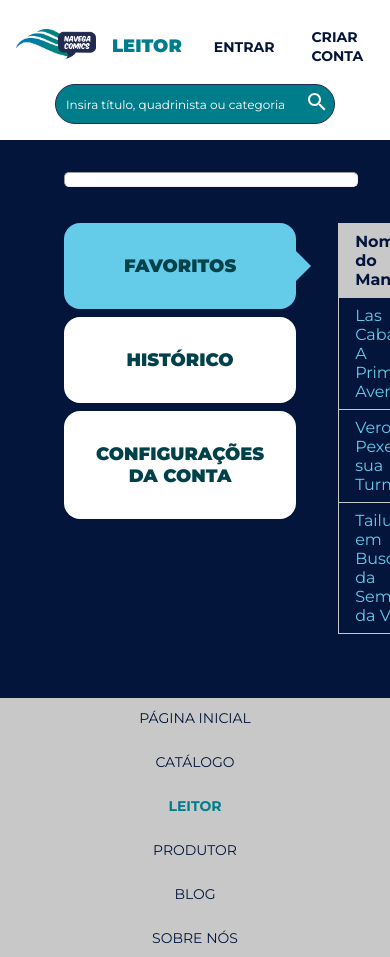
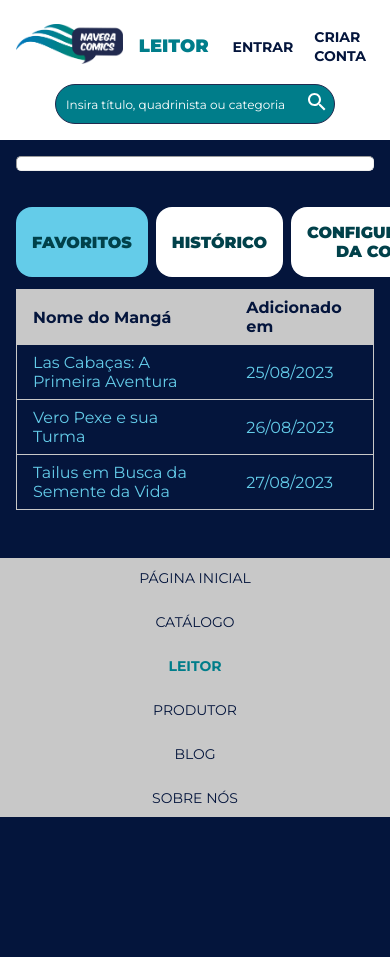
Before and after one commit to YannFigueiredo/narede, a React (Create React App) app in the folder frontend/: page /leitor in a window 390 px wide. After the commit the page ends 844 px from the top, so only its background shows below. Built offline with nearby package versions, Linux system fonts and the light colour scheme.

Commit message:
style: adicionada responsividade a página de leitor

```diff
--- a/frontend/src/components/Header/index.js
+++ b/frontend/src/components/Header/index.js
@@ -150,7 +150,7 @@ export default function Header() {
         }
         {
           isLogged === false &&
-          <Menu  variant={actualPage.pathname === "/" ? "home" : "others"}>
+          <Menu id="logged-out-container" variant={actualPage.pathname === "/" ? "home" : "others"}>
             <li><a href="#" onClick={login}>Entrar</a></li>
             <li><a href="#">Criar conta</a></li>
           </Menu>
--- a/frontend/src/components/Header/styles.js
+++ b/frontend/src/components/Header/styles.js
@@ -163,4 +163,10 @@ export const SessionManager = styled.div`
       gap: ${({theme}) => theme.spacing.between_elements.small};
     }
   }
+
+  #logged-container, #logged-out-container {
+    li {
+      padding: ${({theme}) => theme.spacing.padding.big_small};
+    }
+  }
 `;
--- a/frontend/src/pages/Reader/styles.js
+++ b/frontend/src/pages/Reader/styles.js
@@ -15,12 +15,24 @@ export const Main = styled.div`
     border-radius: ${({theme}) => theme.spacing.radius.very_small};
     background: #FFF;
   }
+
+  @media screen and (max-width: 992px) {
+    padding: ${({theme}) => theme.spacing.padding.large};
+  }
+
+  @media screen and (max-width: 768px) {
+    padding: ${({theme}) => theme.spacing.padding.small};
+  }
 `;
 
 export const ContentWrapper = styled.div`
-    display: flex;
-    align-items: flex-start;
-    gap: ${({theme}) => theme.spacing.between_elements.between_cards};
+  display: flex;
+  align-items: flex-start;
+  gap: ${({theme}) => theme.spacing.between_elements.between_cards};
+
+  @media screen and (max-width: 992px) {
+    flex-direction: column;
+  }
 `;
 
 export const Tabs = styled.nav`
@@ -56,7 +68,7 @@ export const Tabs = styled.nav`
     list-style: none;
     text-transform: uppercase;
     font-size: ${({theme}) => theme.fontSize.base_large};
-    padding:  ${({theme}) => theme.spacing.padding.large} ${({theme}) => theme.spacing.padding.large};
+    padding: ${({theme}) => theme.spacing.padding.large};
     background: #FFF;
     border-radius:  ${({theme}) => theme.spacing.radius.normal};
     color: ${({theme}) => theme.colors.blue["500"]};
@@ -75,6 +87,37 @@ export const Tabs = styled.nav`
   .selected {
     background: ${({theme}) => theme.colors.blue["100"]};
   }
+
+  @media screen and (max-width: 992px) {
+    max-width: 100%;
+
+    ul {
+      flex-direction: row;
+      justify-content:  space-around;
+    }
+
+    ul li {
+      width: 100%;
+    }
+
+    ul li span {
+      height: 100%;
+      display: flex;
+      align-items: center;
+      justify-content: center;
+    }
+
+    ul li div {
+      display: none;
+    }
+  }
+
+  @media screen and (max-width: 768px) {
+    ul li span {
+      font-size: ${({theme}) => theme.fontSize.base};
+      padding: ${({theme}) => theme.spacing.padding.small}
+    }
+  }
 `;
 
 export const Content = styled.div`
```
